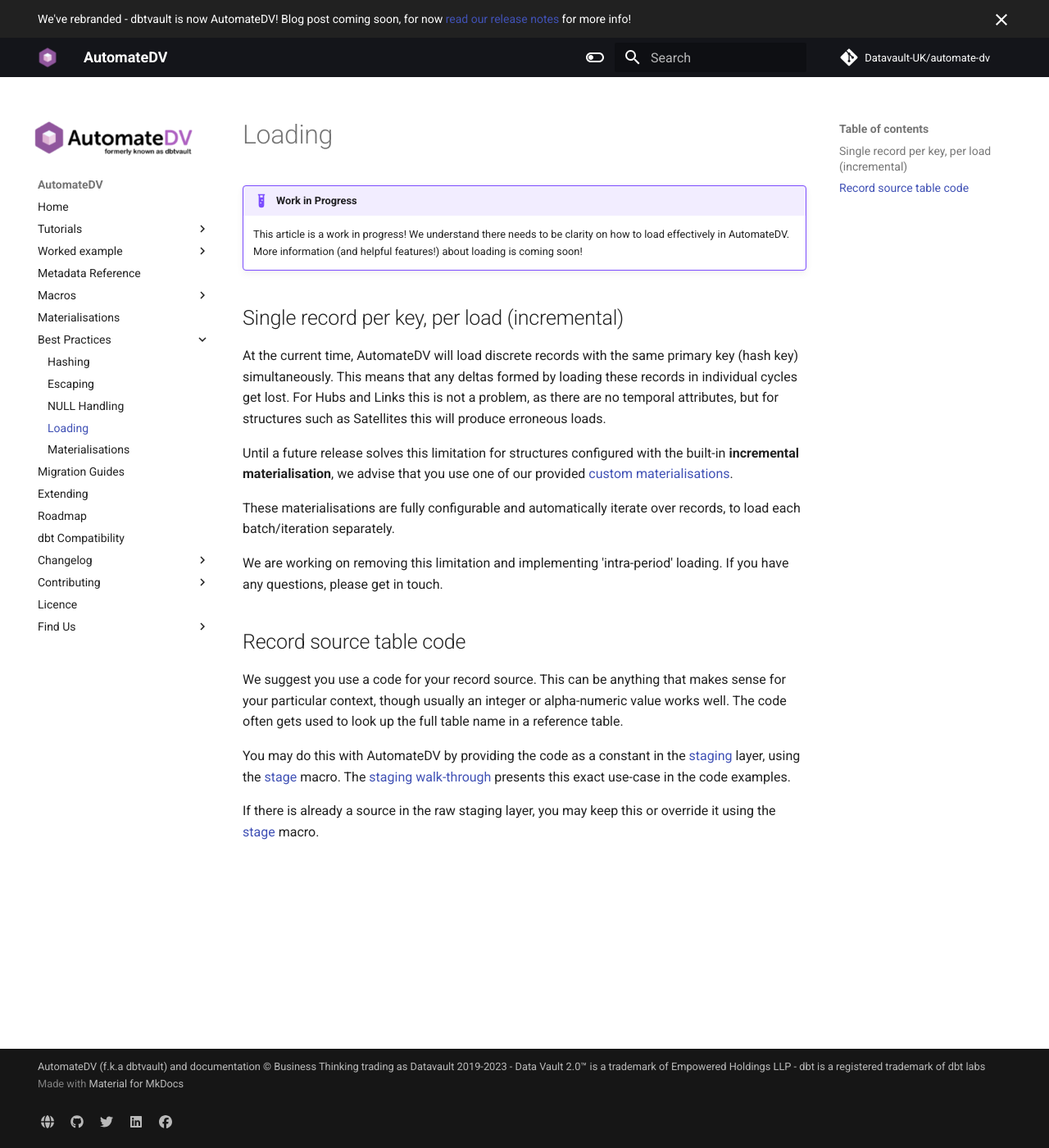
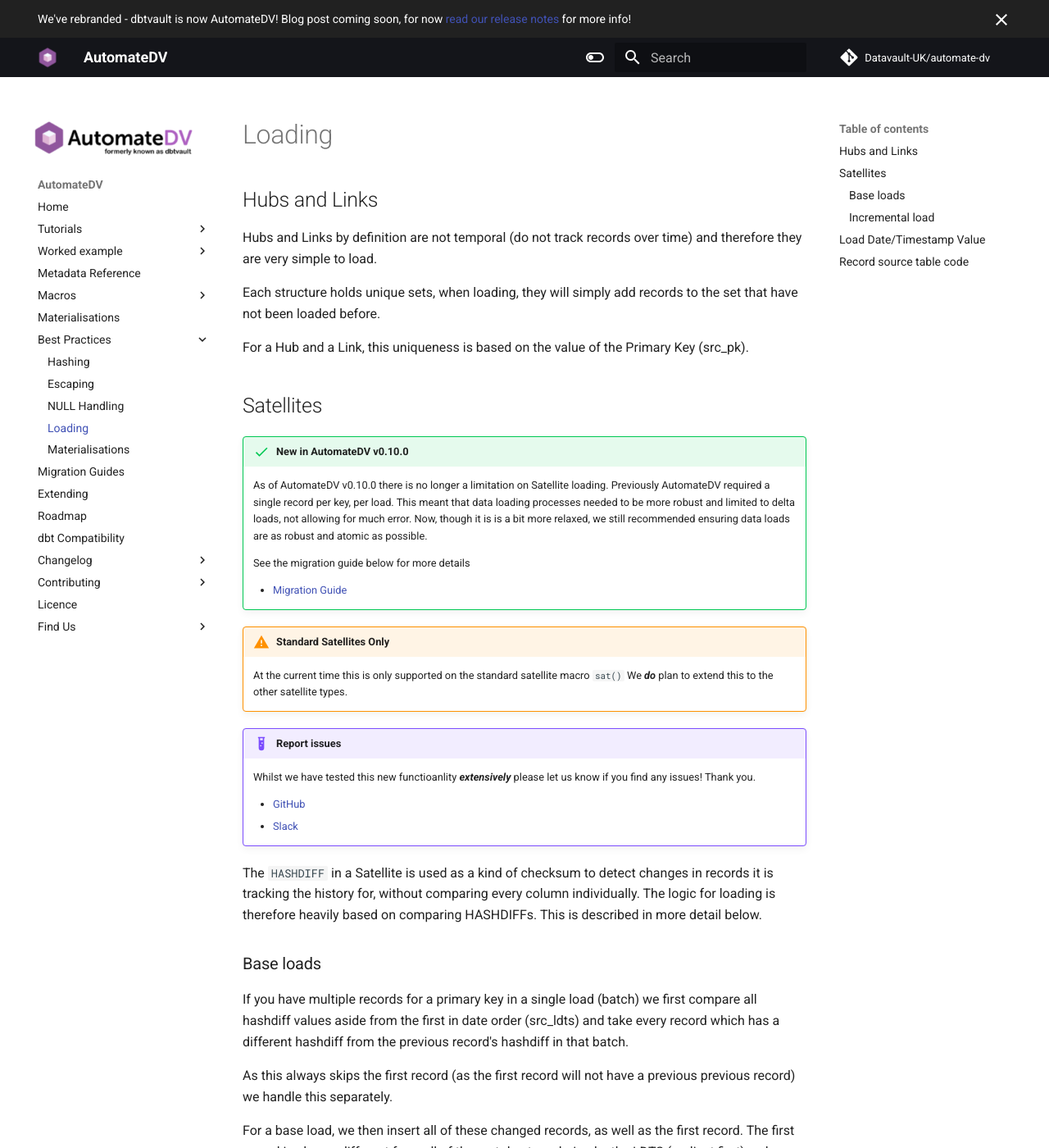
Before and after one commit to Datavault-UK/automate-dv-docs, an MkDocs documentation site: the page built from docs/best_practises/loading.md, in a window 1280 px wide and 1400 px high. Shown: the whole window at 82% size. Built offline with MkDocs 1.6.1 and Material for MkDocs 9.7.7, drawn with Linux system fonts in a browser that asks for light colours; comment, search, counter and statistics services are not loaded; some of the changed text lies outside the part shown.

Commit message:
Add docs for new Saellite loading approach

```diff
--- a/docs/best_practises/loading.md
+++ b/docs/best_practises/loading.md
@@ -1,21 +1,62 @@
-!!! example "Work in Progress"
-    This article is a work in progress! We understand there needs to be clarity on how to load effectively in AutomateDV.
-    More information (and helpful features!) about loading is coming soon!
+## Hubs and Links
 
-## Single record per key, per load (incremental)
+Hubs and Links by definition are not temporal (do not track records over time) and therefore they are very simple to load.
 
-At the current time, AutomateDV will load discrete records with the same primary key (hash key) simultaneously. This means
-that any deltas formed by loading these records in individual cycles get lost. For Hubs and Links this is not a problem,
-as there are no temporal attributes, but for structures such as Satellites this will produce erroneous loads.
+Each structure holds unique sets, when loading, they will simply add records to the set that have not been loaded before.
 
-Until a future release solves this limitation for structures configured with the built-in **incremental
-materialisation**, we advise that you use one of our provided [custom materialisations](../materialisations.md).
+For a Hub and a Link, this uniqueness is based on the value of the Primary Key (src_pk).
 
-These materialisations are fully configurable and automatically iterate over records, to load each batch/iteration
-separately.
+## Satellites
 
-We are working on removing this limitation and implementing 'intra-period' loading. If you have any questions, please
-get in touch.
+!!! success "New in AutomateDV v0.10.0"
+
+    As of AutomateDV v0.10.0 there is no longer a limitation on Satellite loading.
+    Previously AutomateDV required a single record per key, per load.
+    This meant that data loading processes needed to be more robust and limited to delta loads, not allowing for much error.
+    Now, though it is is a bit more relaxed, we still recommended ensuring data loads are as robust and atomic as possible.
+
+    See the migration guide below for more details
+
+    - [Migration Guide](../migration_guides.md#migrating-from-097-to-0100)
+
+!!! warning "Standard Satellites Only"
+
+    At the current time this is only supported on the standard satellite macro `sat()` We **_do_** plan to extend this to the other satellite types.
+
+!!! example "Report issues"
+
+    Whilst we have tested this new functioanlity **_extensively_** please let us know if you find any issues! Thank you.
+
+    - [GitHub](https://github.com/Datavault-UK/automate-dv/issues)
+    - [Slack](https://join.slack.com/t/dbtvault/shared_invite/enQtODY5MTY3OTIyMzg2LWJlZDMyNzM4YzAzYjgzYTY0MTMzNTNjN2EyZDRjOTljYjY0NDYyYzEwMTlhODMzNGY3MmU2ODNhYWUxYmM2NjA)
+
+The `HASHDIFF` in a Satellite is used as a kind of checksum to detect changes in records it is tracking the history for,
+without comparing every column individually. The logic for loading is therefore heavily based on comparing HASHDIFFs. This is described
+in more detail below.
+
+### Base loads
+
+If you have multiple records for a primary key in a single load (batch) we first compare all hashdiff values aside
+from the first in date order (src_ldts) and take every record which has a different hashdiff from the previous record's hashdiff in that batch.
+
+As this always skips the first record (as the first record will not have a previous previous record) we handle this separately.
+
+For a base load, we then insert all of these changed records, as well as the first record.
+The first record is always different from all of the rest due to ordering by the LDTS (earliest first),
+unless a true duplicate is present in which case we only take one instance.
+
+### Incremental load
+
+For an incremental load, we follow the same process as a Base load except we treat the first record differently. In an incrmenetal load we
+insert the first record of a batch only if it is different from the latest record in the existing Satellite.
+
+If the first record is the same as the latest Satellite record, then by definition the first record in our set of differing hashdiffs must be different.
+The first record in the batch will not be inserted if it is the same as the latest in the existing Satellite.
+
+
+## Load Date/Timestamp Value
+
+The Load Date/Timestamp (universally in AutomateDV, the src_ldts parameter) is important for audit purposes and allows us to track what we knew when.
 
 ## Record source table code
 
```
Also changed, not shown: docs/migration_guides.md (+26 -0 lines), docs/loading.md (added).
